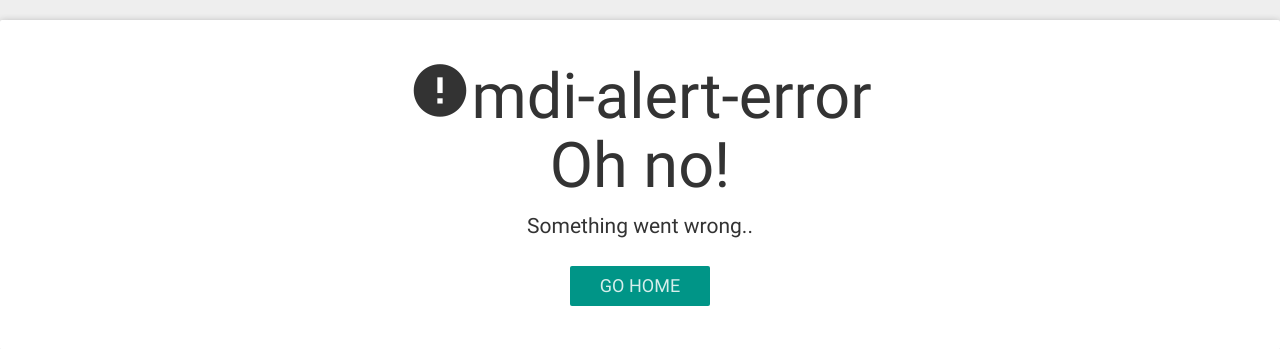
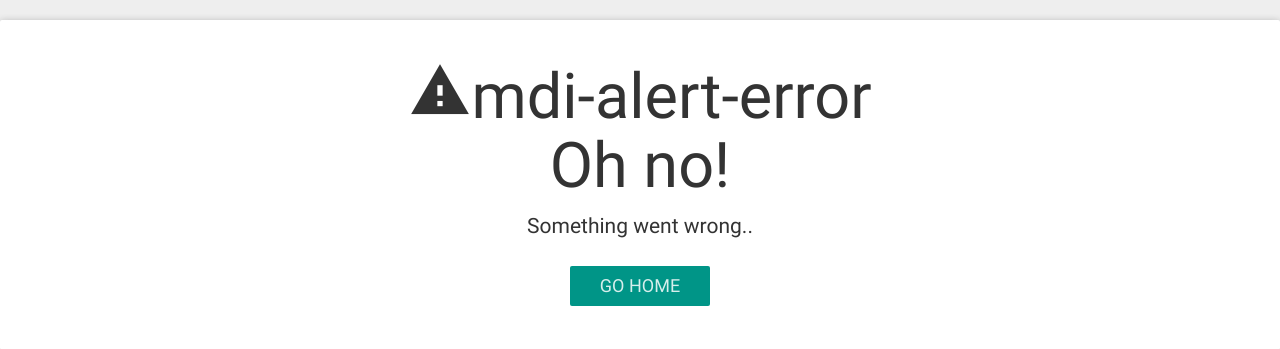
Before and after one commit to ChesleyTan/gradebook, a Flask app: template templates/500.html in a window 1280 px wide. Shown: the part 60-409 px from the top of the page. Run offline with Flask 2, Linux system fonts and the light colour scheme; the template is opened without the code that fills it, so the values that code supplies are empty; some libraries are stand-ins or nearby versions.

Commit message:
Different icon for 404, 500 page - small change

```diff
--- a/templates/500.html
+++ b/templates/500.html
@@ -26,7 +26,7 @@
 {% block body_content %}
 <br>
 <div class="jumbotron" style="text-align: center">
-    <h1><div class="icon-preview"><i class="mdi-alert-error"></i><span>mdi-alert-error</span></div> Oh no!</h1>
+    <h1><div class="icon-preview"><i class="mdi-alert-warning"></i><span>mdi-alert-error</span></div> Oh no!</h1>
     <p>Something went wrong..</p>
     <p><a class="btn btn-primary btn-lg" href="{{ url_for('index') }}">Go home</a></p>
 </div>
```
